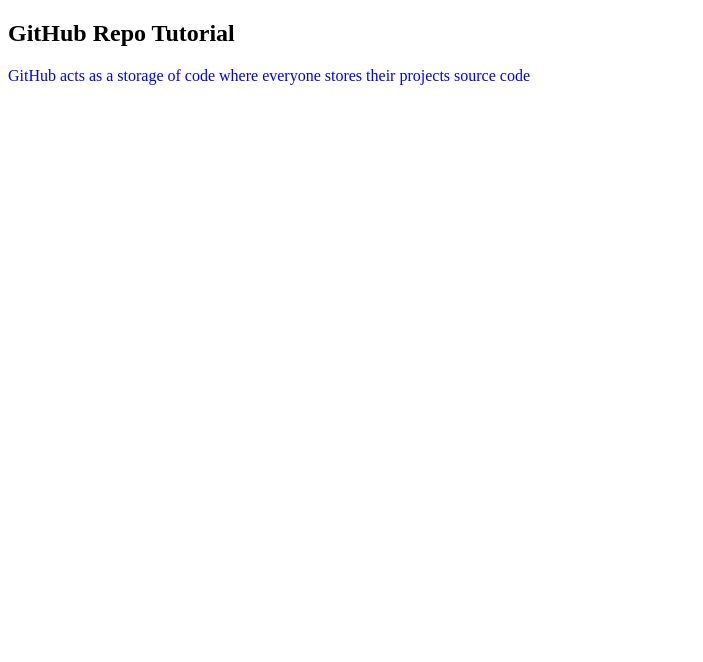
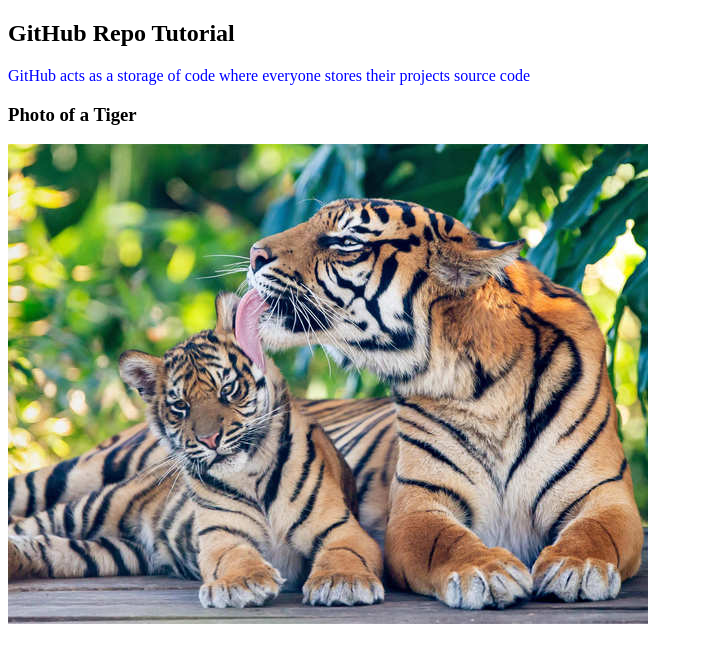
Before and after one commit to mhnarfth/html-css, a plain HTML site: page index.html in a window 1280 px wide. Shown: the whole page, without its empty margins (0-703 px from the left). Drawn offline with Linux system fonts and the light colour scheme.

Commit message:
tiger image added

```diff
--- a/index.html
+++ b/index.html
@@ -11,5 +11,7 @@
 <body>
     <h2>GitHub Repo Tutorial</h2>
     <p>GitHub acts as a storage of code where everyone stores their projects source code</p>
+    <h3>Photo of a Tiger</h3>
+    <img src="tiger.jpg" alt="This is a photo of Tiger"
 </body>
 </html>
```
Also changed, not shown: tiger.jpg (added).
